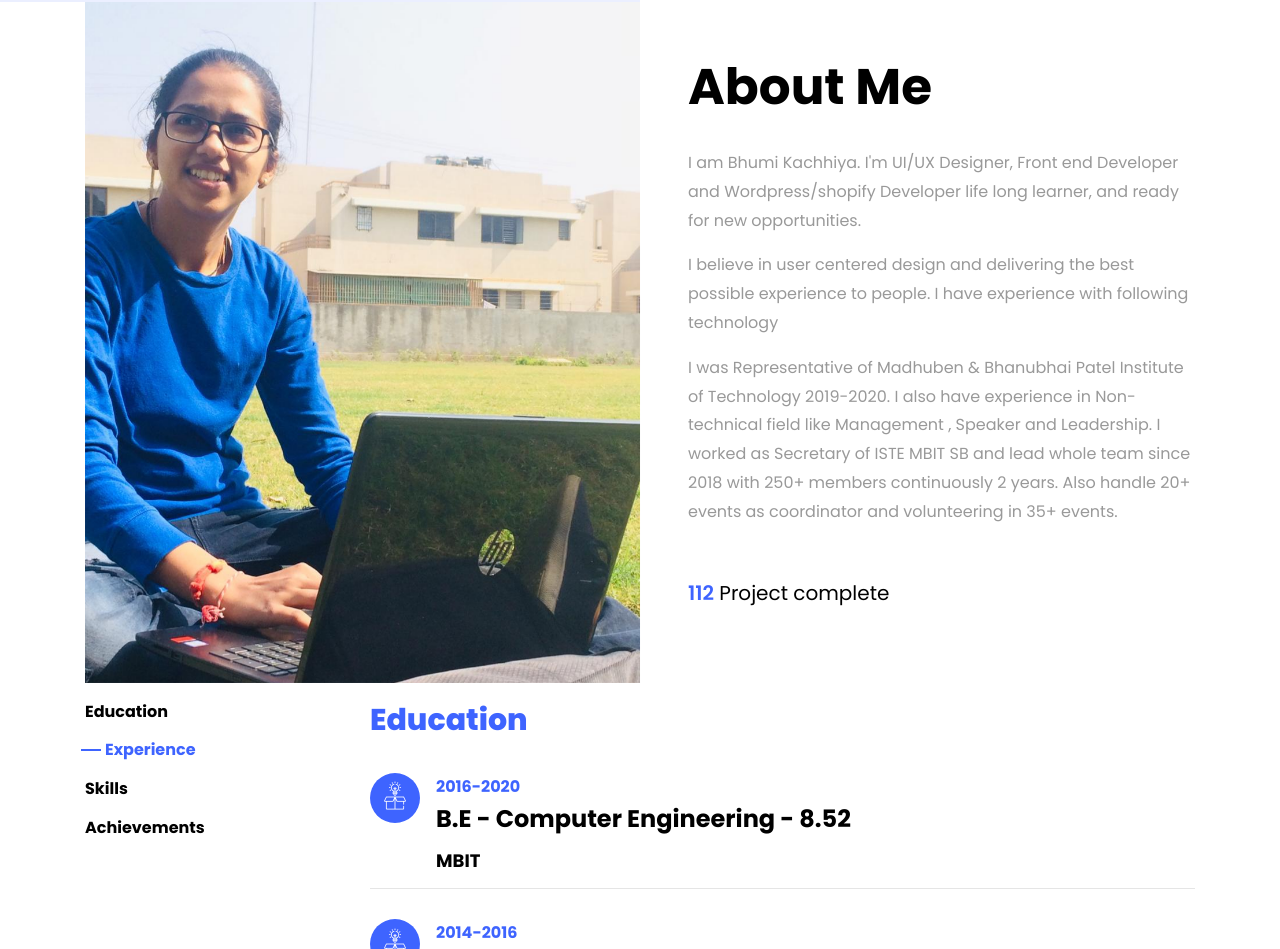
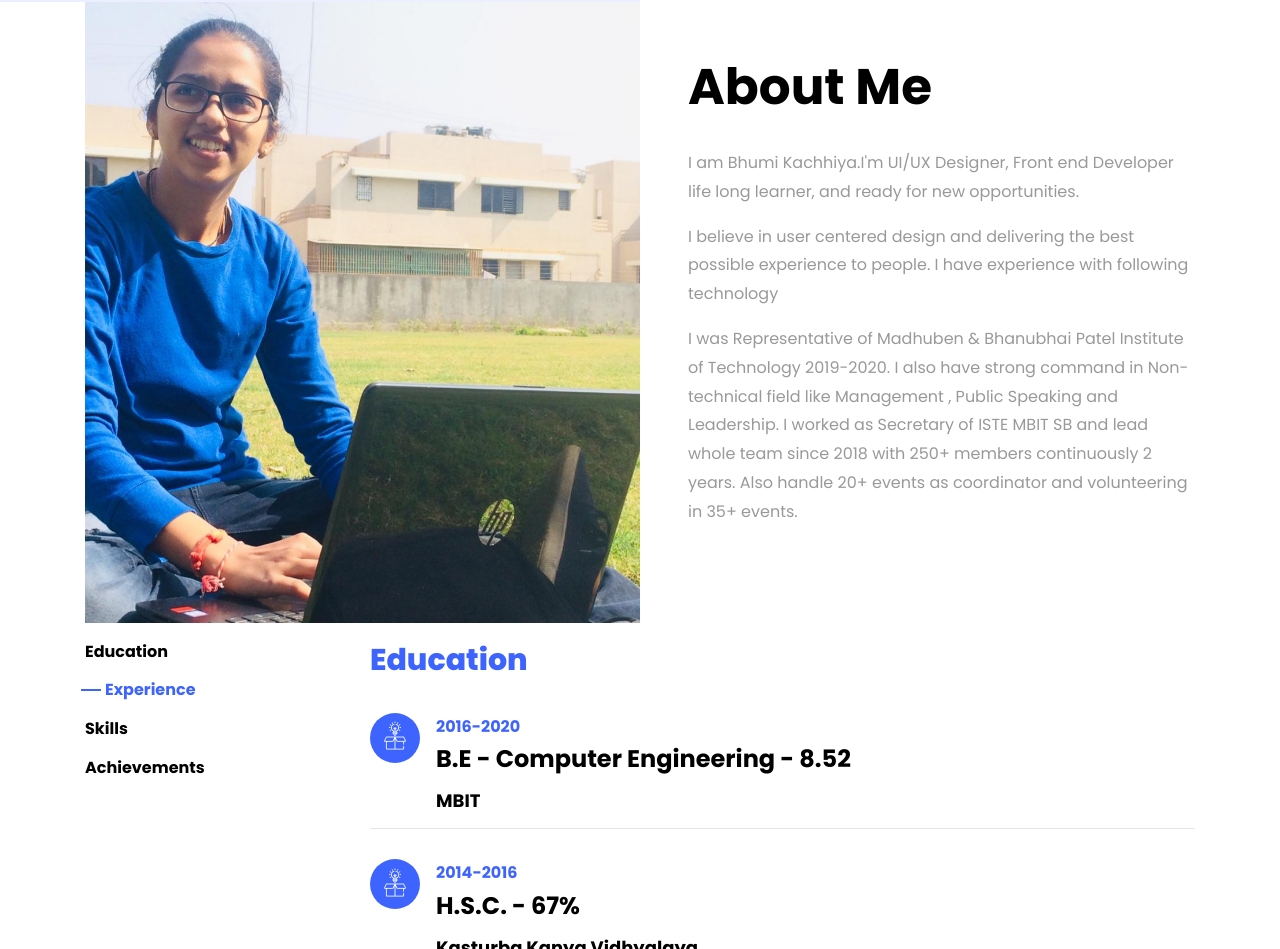
Before and after one commit to bhumi-bk/BK, a plain HTML site: page index.html in a window 1280 px wide. Shown: the part 798-1747 px from the top of the page. Drawn offline with Linux system fonts and the light colour scheme; files whose address does not match are found by name.

Commit message:
update about section

```diff
--- a/index.html
+++ b/index.html
@@ -89,17 +89,17 @@
 		          <div class="col-md-12 heading-section ftco-animate">
 		          	<h1 class="big">About</h1>
 		            <h2 class="mb-4">About Me</h2>
-		            <p>I am Bhumi Kachhiya. I'm UI/UX Designer, Front end Developer and Wordpress/shopify Developer life long learner, and ready for new opportunities.</p>
+		            <p>I am Bhumi Kachhiya.I'm UI/UX Designer, Front end Developer life long learner, and ready for new opportunities.</p>
 		          <p>I believe in user centered design and delivering the best possible experience to people. I have experience with following technology</p>
-					<p>I was Representative of Madhuben & Bhanubhai Patel Institute of Technology 2019-2020. I also have experience in Non-technical field like Management , Speaker and Leadership. I worked as Secretary of ISTE MBIT SB and lead whole team since 2018 with 250+ members continuously 2 years. Also handle 20+ events as coordinator and volunteering in 35+ events.</p>
+					<p>I was Representative of Madhuben & Bhanubhai Patel Institute of Technology 2019-2020. I also have strong command in Non-technical field like Management , Public Speaking and Leadership. I worked as Secretary of ISTE MBIT SB and lead whole team since 2018 with 250+ members continuously 2 years. Also handle 20+ events as coordinator and volunteering in 35+ events.</p>
 				</div>
 		        </div>
 	          <div class="counter-wrap ftco-animate d-flex mt-md-3">
               <div class="text">
-              	<p class="mb-4">
+              	<!--<p class="mb-4">
 	                <span class="number" data-number="120">0</span>
 	                <span>Project complete</span>
-                </p>
+                </p>-->
                 <!-- <p><a href="#" class="btn btn-primary py-3 px-3">Download CV</a></p> -->
               </div>
 	          </div>
```
